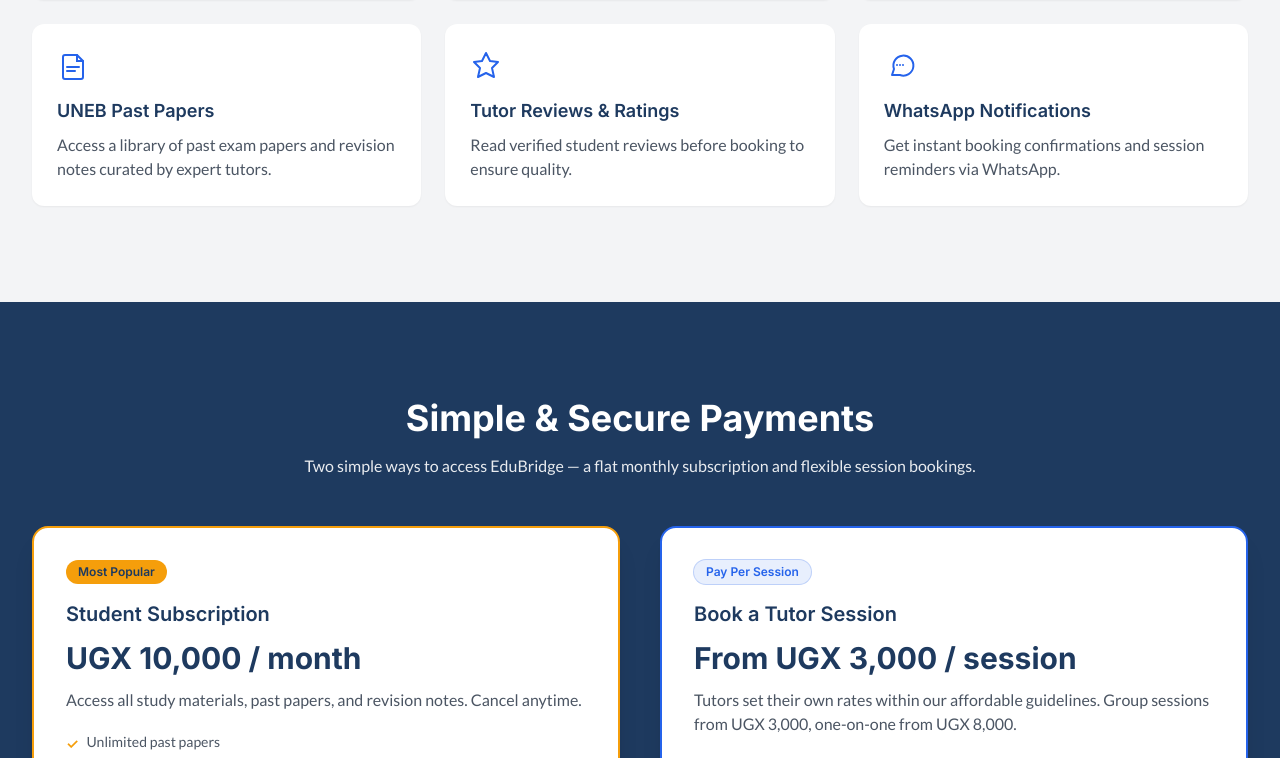
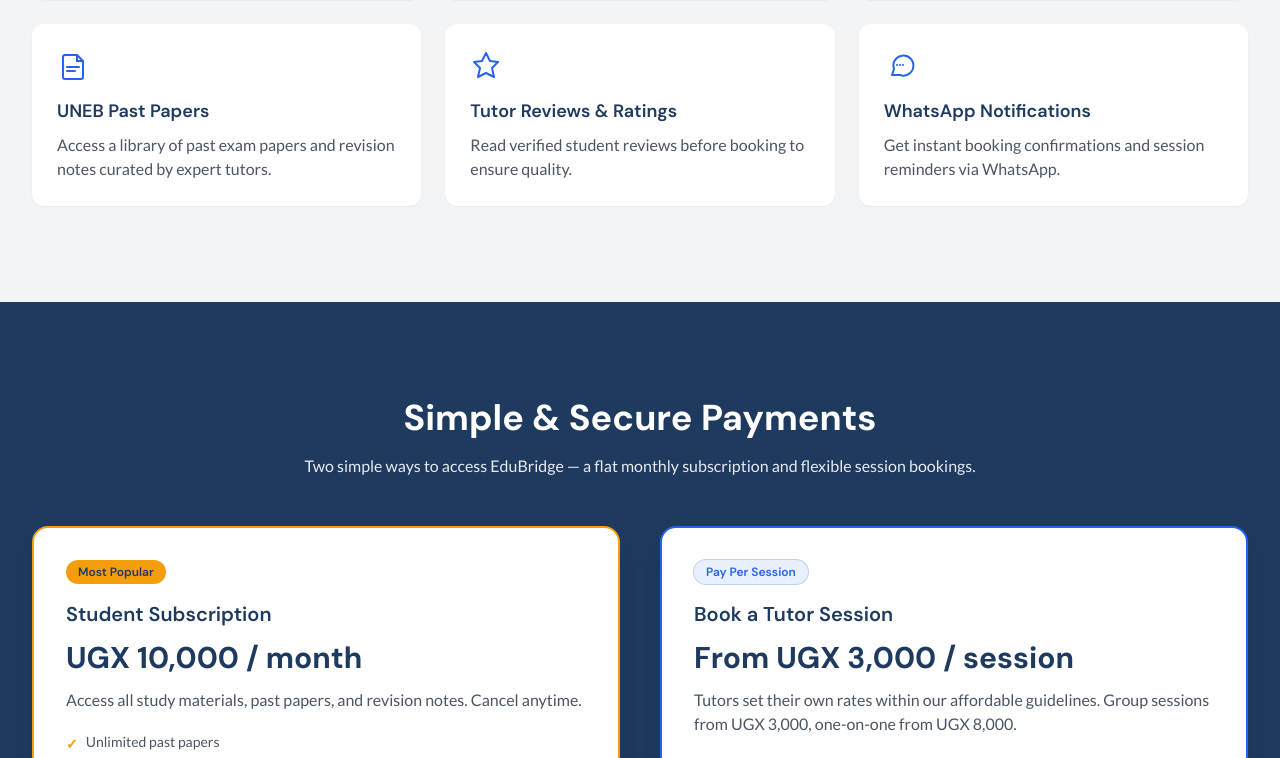
Before and after one commit to Mukasa-Matthew/Edu-Bridge, a React (Vite) app in the folder frontend/: page / in a window 1280 px wide. Shown: the part 1852-2610 px from the top of the page. Built offline with nearby package versions, Linux system fonts and the light colour scheme; no server answers.

Commit message:
matching font

```diff
--- a/frontend/index.html
+++ b/frontend/index.html
@@ -38,11 +38,11 @@
     <link rel="canonical" href="https://edubridge-ug.netlify.app" />
     <link rel="icon" type="image/svg+xml" href="/favicon.svg" />
 
-    <!-- Google Fonts: Inter (headings/UI) + Lato (body) -->
+    <!-- Google Fonts: DM Sans (headings/UI) + Lato (body) -->
     <link rel="preconnect" href="https://fonts.googleapis.com" />
     <link rel="preconnect" href="https://fonts.gstatic.com" crossorigin />
     <link
-      href="https://fonts.googleapis.com/css2?family=Inter:wght@500;600;700&family=Lato:wght@400&display=swap"
+      href="https://fonts.googleapis.com/css2?family=DM+Sans:wght@500;600;700&family=Lato:wght@400;500;600;700&display=swap"
       rel="stylesheet"
     />
   </head>
--- a/frontend/tailwind.config.js
+++ b/frontend/tailwind.config.js
@@ -20,7 +20,7 @@
       },
       fontFamily: {
         sans: ['Lato', 'ui-sans-serif', 'system-ui', 'sans-serif'],
-        heading: ['Inter', 'ui-sans-serif', 'system-ui', 'sans-serif'],
+        heading: ['DM Sans', 'ui-sans-serif', 'system-ui', 'sans-serif'],
       },
       keyframes: {
         float: {
```
